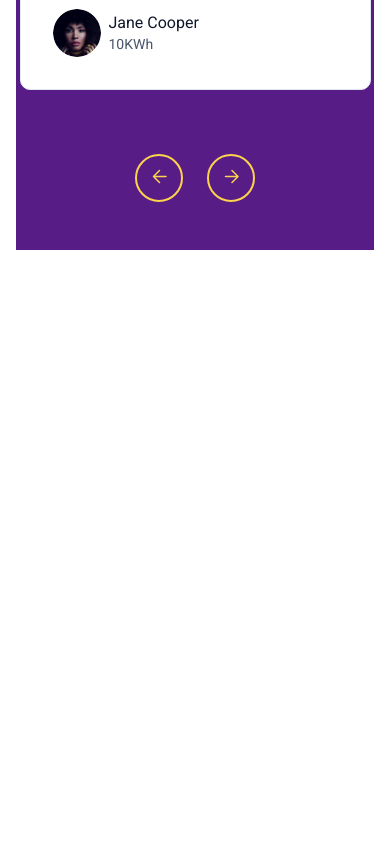
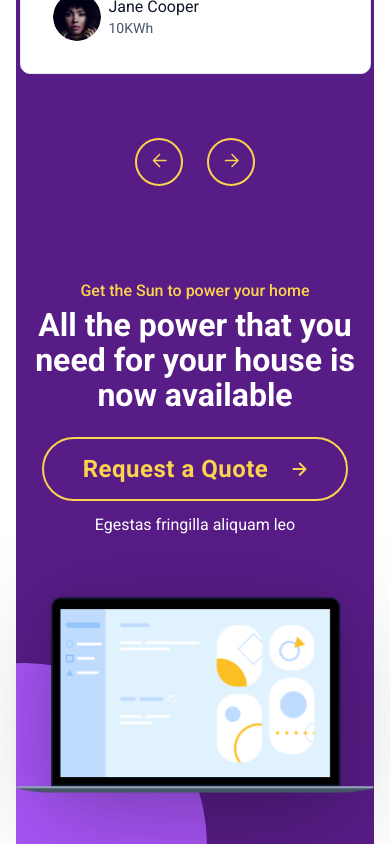
Before and after one commit to zingarelli/Buzzvel_2024_Test, a React (Vite) app: page / in a window 390 px wide. Shown: the part 5188-6032 px from the top of the page. Before the commit the page ends 5438 px from the top, so only its background shows below. Built offline with nearby package versions, Linux system fonts and the light colour scheme.

Commit message:
add correct CTA section (mobile)

```diff
--- a/src/App.jsx
+++ b/src/App.jsx
@@ -8,7 +8,7 @@ export default function App() {
       <Section.Services />
       <Section.Features />
       <Section.Testimonials />
-      {/* <Section.CTA /> */}
+      <Section.CTA />
       {/* <Footer /> */}
     </>
   )
--- a/src/components/Article/index.jsx
+++ b/src/components/Article/index.jsx
@@ -7,23 +7,27 @@ import styles from './Article.module.css';
  * A different theme can be applied to change some of the colors.
  * @param {string} title - text for the title.
  * @param {string} supTitle - text for the small title.
- * @param {string} introduction - text for the introductory section.
+ * @param {string} introduction - text for the introductory section. Optional.
  * @param {string} theme - theme colors (primary | secondary). Default is
  * primary.
+ * @param {string} className - apply additional styles to article.
  */
 export default function Article({
     title,
     supTitle,
     introduction,
     theme = 'primary',
+    className,
     children
 }) {
     return (
-        <article className={`${styles.article} ${styles[`article--${theme}`]}`}>
+        <article className={`${styles.article} ${styles[`article--${theme}`]} ${className}`}>
             <Heading supTitle={supTitle} theme={theme}>{title}</Heading>
-            <p className={`${styles.article__intro} ${styles[`article__intro--${theme}`]}`}>
+            {introduction && <p
+                className={`${styles.article__intro} ${styles[`article__intro--${theme}`]}`}
+            >
                 {introduction}
-            </p>
+            </p>}
             {children}
         </article>
     );
--- /dev/null
+++ b/src/components/LandingPage/CTA/CTA.module.css
@@ -0,0 +1,29 @@
+.article {
+    position: relative;
+}
+
+.content {
+    display: flex;
+    flex-direction: column;
+    align-items: center;
+    row-gap: 16px;
+    margin: 24px auto 64px;
+    color: var(--white);
+}
+
+.image {
+    width: 100%;
+    max-width: 358px;
+    position: relative;
+    z-index: 1;
+    filter:
+        drop-shadow(0 25px 50px rgba(0,0,0,0.25))
+        drop-shadow(0 0 15px rgba(0,0,0,0.07));
+}
+
+.circle {
+    position: absolute;
+    bottom: 0;
+    left: 0;
+    z-index: 0;
+}
--- /dev/null
+++ b/src/components/LandingPage/CTA/index.jsx
@@ -0,0 +1,38 @@
+import styles from './CTA.module.css';
+import Article from '../../Article';
+import QuoteButton from '../../QuoteButton';
+import laptop from '../../../assets/laptop.png';
+
+/* Circle icons in the background */
+function CircleMobile ({ className }) {
+    return (
+        <svg
+            width="191"
+            height="181"
+            viewBox="0 0 191 181"
+            fill="none"
+            xmlns="http://www.w3.org/2000/svg"
+            className={className}
+        >
+            <ellipse cx="8" cy="182.499" rx="183" ry="182.5" fill="#A855F7" />
+        </svg>
+    );
+}
+
+export default function CTA() {
+    return (
+        <Article
+            title='All the power that you need for your house is now available'
+            supTitle='Get the Sun to power your home'
+            theme='secondary'
+            className={styles.article}
+        >
+            <div className={styles.content}>
+                <QuoteButton theme='orange' />
+                <p>Egestas fringilla aliquam leo</p>
+            </div>
+            <img src={laptop} alt="a laptop" className={styles.image} />
+            <CircleMobile className={styles.circle} />
+        </Article>
+    )
+}
--- a/src/components/LandingPage/index.js
+++ b/src/components/LandingPage/index.js
@@ -3,6 +3,7 @@ import Intro from "./Intro";
 import Services from "./Services";
 import Features from "./Features";
 import Testimonials from "./Testimonials";
+import CTA from "./CTA";
 
 export {
     Hero,
@@ -10,4 +11,5 @@ export {
     Services,
     Features,
     Testimonials,
+    CTA,
 }
--- a/src/components/QuoteButton/QuoteButton.module.css
+++ b/src/components/QuoteButton/QuoteButton.module.css
@@ -2,6 +2,8 @@
     font-size: var(--xl);
     font-weight: 700;
     letter-spacing: 0.5px;
+    width: 306px;
+    height: 64px;
     padding: 20px 24px;
     border: 2px solid var(--purple-primary);
     border-radius: 100px;
```
Also changed, not shown: src/assets/laptop.png (added).
